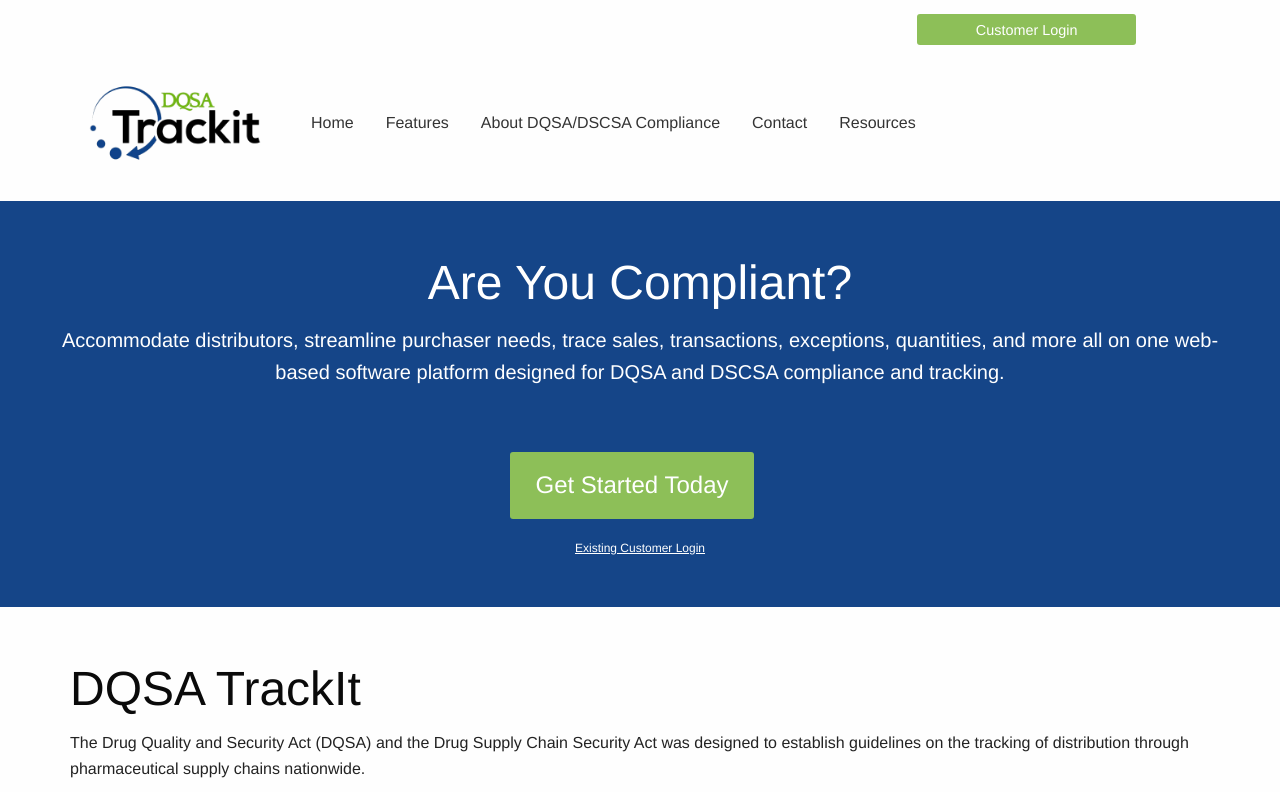
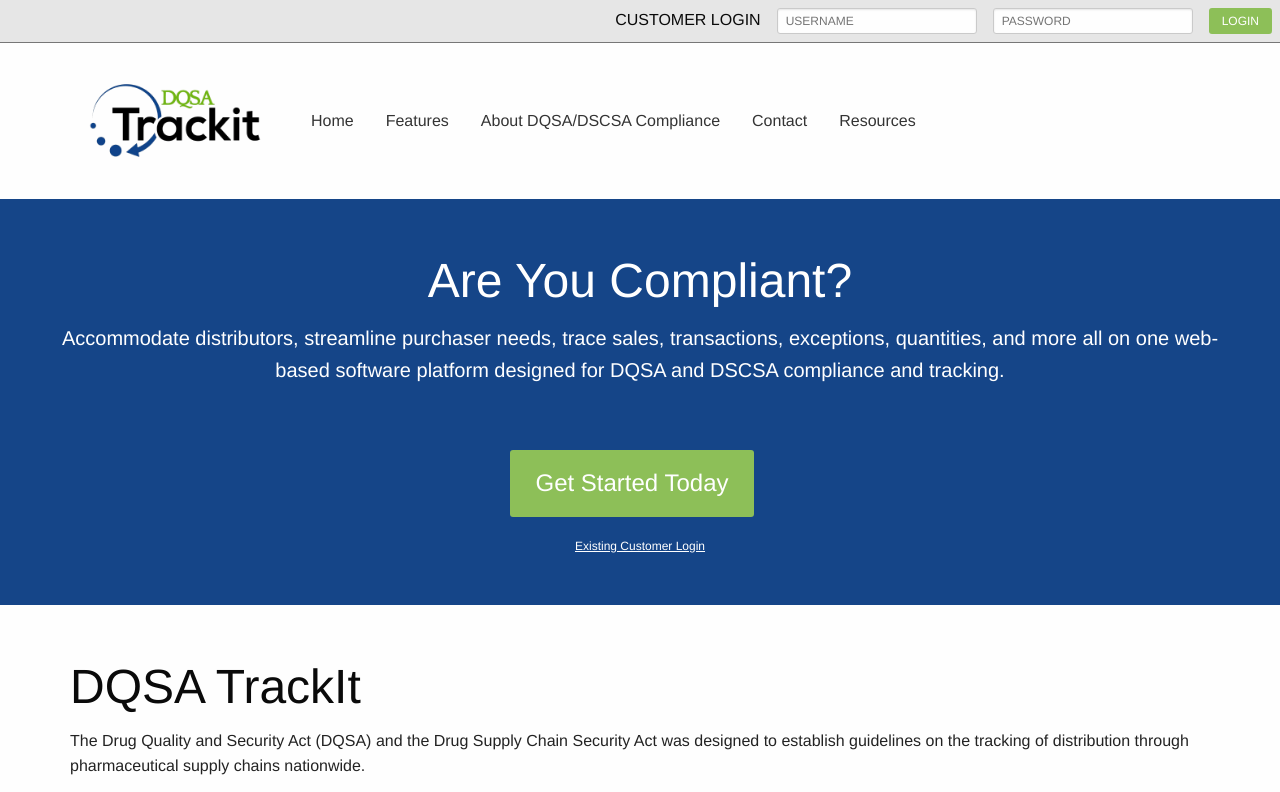
Before and after one commit to whoback/dqsatrackit, a plain HTML site: page index.html in a window 1280 px wide. Shown: the top 792 px of the page. Drawn offline with Linux system fonts and the light colour scheme.

Commit message:
login top bar

```diff
--- a/css/app.css
+++ b/css/app.css
@@ -1,4 +1,39 @@
-/*Begin Homepage styles*/
+.top-bar {
+    border-bottom: 1px solid #777;
+}
+
+.login input {
+    display: inline;
+    height: 26px;
+    border-radius: 3px;
+}
+
+.login .title {
+    float: right;
+    margin-right: 1rem;
+    text-transform: uppercase;
+}
+
+.login .button {
+    padding: 0.50em 1em;
+    border-radius: 3px;
+    background: #8DBF58;
+    margin: 0 auto;
+    position: relative;
+    text-transform: uppercase;
+    font-size: 12px;
+}
+
+.login .button:hover {
+    background: #7DA94D;
+}
+
+.login [type='text'],
+[type='password'] {
+    font-size: 12px;
+    text-transform: uppercase;
+    margin-bottom: 0;
+}
 
 .leader {
     background: #154588;
@@ -41,13 +76,6 @@ li.logo {
 
 .logo img {
     width: 15em;
-}
-
-.login .button {
-    padding: 0.50em 4em;
-    border-radius: 3px;
-    background: #8DBF58;
-    margin: 1em 10em 0 0;
 }
 
 .login .button:hover {
--- a/index.html
+++ b/index.html
@@ -13,8 +13,13 @@
 </head>
 
 <body>
-    <div class="login">
-        <a href="#" class="button success float-right">Customer Login</a>
+    <div class="top-bar">
+        <div class="login">
+            <a href="#" class="button success float-right">Login</a>
+            <input type="password" class="float-right" placeholder="password">
+            <input class="float-right" type="text" placeholder="username">
+            <div class="title">Customer Login</div>
+        </div>
     </div>
     <div class="row header">
         <!-- start header -->
```
Also changed, not shown: about.html (+7 -2 lines), contact.html (+7 -2 lines), features.html (+7 -2 lines), landing.html (+7 -2 lines), resources.html (+7 -2 lines).
